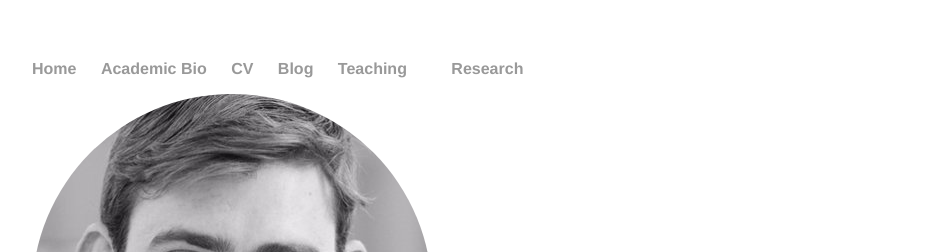
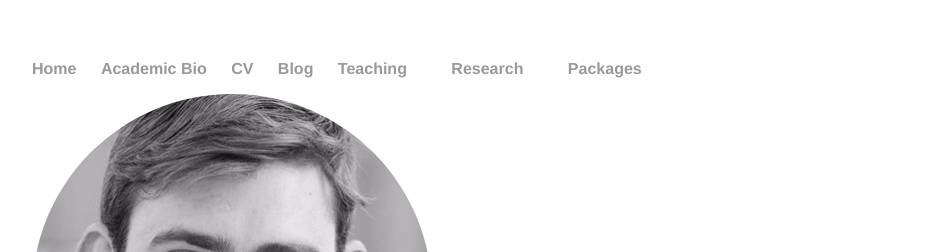
Before and after one commit to rhematt/rhematt.github.io, a Jekyll site: the page built from index.html, in a window 1280 px wide. Shown: the top 252 px of the page, without its empty margins (160-1094 px from the left). Built offline with Jekyll 4.4.1, drawn with Linux system fonts in a browser that asks for light colours.

Commit message:
Update default.html

```diff
--- a/_layouts/default.html
+++ b/_layouts/default.html
@@ -15,6 +15,7 @@
 	        		<li><a href="/blog">Blog</a></li>
 				<li><a href="/teaching">Teaching</a><li>
 				<li><a href="/research">Research</a><li>
+				<li><a href="/packages">Packages</a><li>
 	    		</ul>
 			</nav>
 			<div class="container">
```
